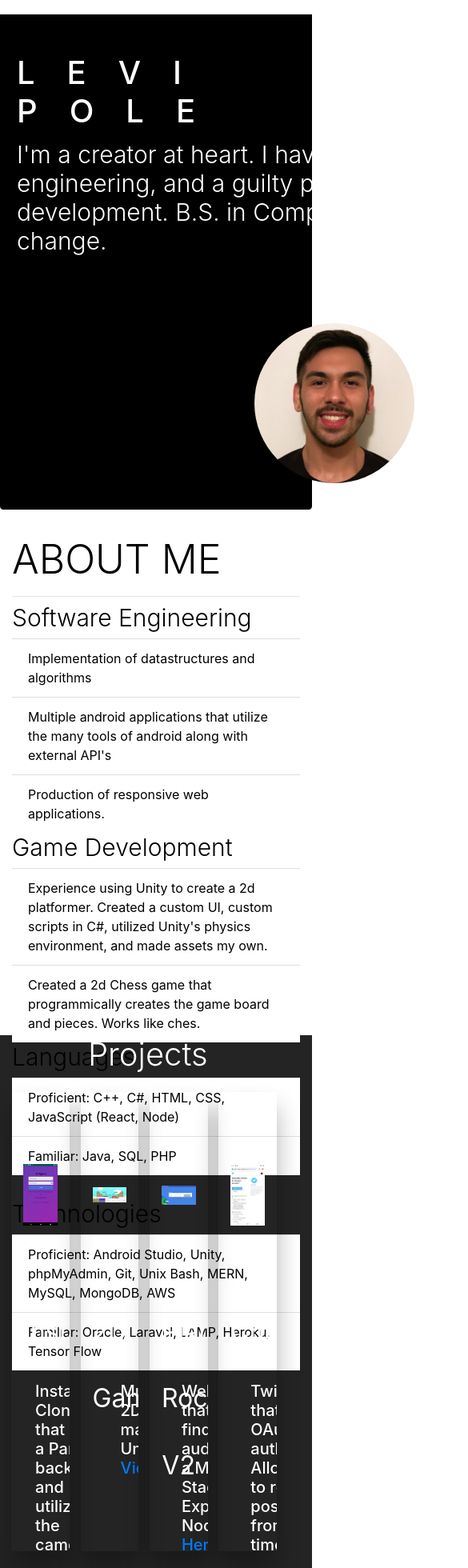
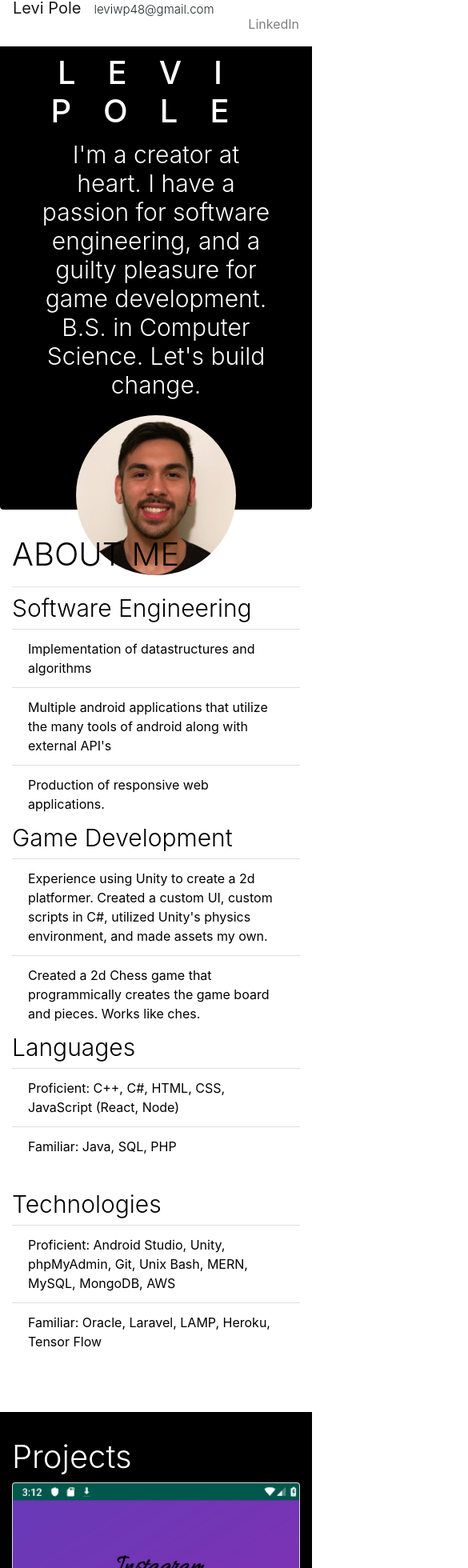
Before and after one commit to leviwp48/levipole.com, a React (Create React App) app in the folder client/: page / in a window 390 px wide. Shown: the part 38-1998 px from the top of the page at 80% size, 585 px wide, since content can reach past the window. Built offline with nearby package versions, Linux system fonts and the light colour scheme.

Commit message:
Working on responsiveness and styling

```diff
--- a/client/src/components/Home/Contact.js
+++ b/client/src/components/Home/Contact.js
@@ -1,47 +1,41 @@
 import React, { Component } from 'react';
-import AppNavbar from '../Nav/AppNavbar';
-import ProjectList from '../Projects/ProjectList';
-import ProjectModal from '../Projects/ProjectModal';
-import { Container, Card, CardImg, CardImgOverlay,
-         CardTitle, CardText, Row, Col, Jumbotron } from 'reactstrap';
-import { BrowserRouter as Router, Route, Redirect, Switch } from 'react-router-dom';
-import PropTypes from 'prop-types';
-import {BrowserView, MobileView} from "react-device-detect";
-
-import { Provider } from 'react-redux';
-import store from '../../store';
-import 'bootstrap/dist/css/bootstrap.min.css';
-import './../../styles/home/Home.css';
-import Summary from './Summary';
-import Intro from './Intro';
-
-// TODO: Set up the layout of the page
-//       Style and add data and media
-//       Maybe show off skills in react or some nice css
-
-
+import { Container, Row, Col, Jumbotron, Media } from 'reactstrap';
 
 class Contact extends Component {
-    state = {
-      isOpen: false
-    };
-
     render() {
       return (
-        <Jumbotron className="Header" style={{backgroundColor: '#FFFFFF', color:'#000000', height:'40vh', marginTop:"-5vh",marginBottom:"-5vh"}}>
-          <Col sm={{ size: 6, order: 2, offset: 1 }}>
-            <Row>
-              <h1 style={{fontSize: '40px', marginLeft: '-3vh'}} className="display-3">Stay Connected</h1>
-            </Row>
-            <Row style={{marginLeft:"55%", marginRight: "-200px"}}>
-              <Col>
-                <a  href="https://www.linkedin.com/in/polelevi/" id="linked"><img style={{marginRight: "-10px", width:"150px", height:"150px"}} src={require('../../images/linkedInLogo.png')}/></a>
-              </Col>
-              <Col>
-                <a  href="https://github.com/leviwp48" id="github"><img  style={{ marginRight: "-90px",width:"150px", height:"150px"}} src={require('../../images/gitHubLogo.png')}/></a>
-              </Col>
-            </Row>
-          </Col>
+        <Jumbotron fluid style={{backgroundColor: '#FFFFFF', paddingTop:"10px"}}>
+        <Container fluid>
+        <Row>
+           <Col sm={{size:12}}>
+              <h1 className="lead" style={{fontSize:'40px' , color: '#000000'}}>
+                  Contact
+              </h1>
+           </Col>
+         </Row>
+
+         <Row>
+            <Col sm={{size:10, offset:1}}>
+              <hr className="my-2" />
+            </Col>
+         </Row>
+
+          <Row>
+            <Col sm={{size:3, offset:4}}>
+              <Media middle href="https://www.linkedin.com/in/polelevi/">
+                <Media object src={require('../../images/linkedInLogo.png')} style={{maxWidth:"150px", maxHeight:"150px"}} alt="LinkedIn" />
+              </Media>
+            </Col>
+
+            <Col>
+              <Media middle href="https://github.com/leviwp48">
+                <Media object src={require("../../images/gitHubLogo.png")} style={{maxWidth:"150px", maxHeight:"150px"}} alt="GitHub" />
+              </Media>
+            </Col>
+
+          </Row>
+
+          </Container>
         </Jumbotron>
        );
     }
--- a/client/src/components/Home/HomePage.js
+++ b/client/src/components/Home/HomePage.js
@@ -7,6 +7,7 @@ import Summary from './Summary';
 import Intro from './Intro';
 import Contact from './Contact';
 import Projects from './Projects';
+import AppNavbar from '../Nav/AppNavbar';
 
 // TODO: Set up the layout of the page
 //       Style and add data and media
@@ -21,7 +22,8 @@ class HomePage extends Component {
 
     render() {
       return (
-        <Container fluid="true" className="Header">
+        <div style={{overflow: "hidden"}}>
+          <AppNavbar />
           <Helmet>
               <title> Levi Pole </title>
           </Helmet>
@@ -29,8 +31,8 @@ class HomePage extends Component {
           <Summary />
           <Projects />
           <Contact />
-        </Container>
-       );
+        </div>
+      );
     }
 }
 
--- a/client/src/components/Home/Intro.js
+++ b/client/src/components/Home/Intro.js
@@ -1,5 +1,5 @@
 import React, { Component } from 'react';
-import {Card, CardImgOverlay, CardTitle, CardText, Row, Col } from 'reactstrap';
+import { Card, Media, CardTitle, CardText, Row, Col } from 'reactstrap';
 import 'bootstrap/dist/css/bootstrap.min.css';
 import './../../styles/home/Home.css';
 
@@ -7,27 +7,23 @@ class Intro extends Component {
 
     render() {
         return (
-          <Row>
-            <Col>
-           <Card body inverse style={{backgroundColor: "#000000", borderColor: "#000000", height: "80vh"}}>
-              <CardImgOverlay >
+              <Card body inverse className="text-center" style={{backgroundColor: "#000000", borderColor: "#000000", height: "80vh"}}>
                   <Row className="display-3">
-                  <Col sm="12" md={{ size: 10, offset: 3}} style = {{marginTop:"10vh"}}>
+                    <Col xs={{ size: 10, offset: 1}} style = {{marginTop:"10vh"}}>
                         <CardTitle style = {{fontSize: "40px", letterSpacing: '40px'}}>LEVI POLE</CardTitle>
-                      <CardText style = {{width:"800px", fontSize: "30px"}}>
+                        <CardText style = {{fontSize: "30px"}}>
                             I'm a creator at heart. I have a passion
                             for software engineering, and a guilty pleasure
                             for game development. B.S. in Computer Science. Let's build change.
                             <Row>
-                              <img style={{ marginLeft: "37vh", marginTop:"10vh", borderRadius: "50%", maxWidth: "200px", height: "200px"}} src={require('../../images/profile.jpg')} />
+                              <Col style={{marginTop:"20px"}}>
+                                <Media object src={require('../../images/profile.jpg')} style={{borderRadius: "50%", maxWidth: "200px", maxHeight: "200px"}} alt="Self Image" />
+                              </Col>
                             </Row>
                         </CardText>
                     </Col>
                   </Row>
-              </CardImgOverlay>
               </Card>
-            </Col>
-          </Row>
         )}
 }
 
--- a/client/src/components/Home/Projects.js
+++ b/client/src/components/Home/Projects.js
@@ -1,5 +1,6 @@
 import React, { Component } from 'react';
-import { Container, Row, Col, Jumbotron } from 'reactstrap';
+import { Container, Row, Col, Jumbotron, Card, CardImg, CardBody,
+         CardColumns, CardTitle, CardText, Button } from 'reactstrap';
 import 'bootstrap/dist/css/bootstrap.min.css';
 import './../../styles/home/Projects.css';
 
@@ -7,44 +8,57 @@ class Projects extends Component {
 
     render() {
         return (
-        <Container fluid="true" className="header" style={{color: '#FFFFFF'}}>
-          <Col sm={{ size: 6, order: 2}} style={{marginLeft: '80px'}}>
-           <h1 style={{fontSize: '40px'}} className="display-3">Projects</h1>
-           </Col>
-           <Row className="rectangle" >
-            <Col className="boxPortrait" >
-              <img src={require("./../../images/instapix.png")}/>
-              <span>InstaPix</span>
-              <Row>
-                <h1 style={{fontSize:"20px", padding:"20px", paddingLeft:"30px"}}>Instagram Clone that uses a Parse backend and utilizes the camera. Allows the user to see posts and submit posts to
-                                                                                  the custom Parse database. <a  href="https://github.com/leviwp48/InstaPix"> View Here </a> </h1>
-              </Row>
-            </Col>
-            <Col className="boxLandscape">
-              <img src={require("./../../images/runica.png")}/>
-              <span>2D Game</span>
-              <Row>
-                <h1 style={{fontSize:"20px",padding:"20px", paddingLeft:"50px"}}>Mulitplayer 2D game made in Unity. <a  href="https://github.com/leviwp48/Runica"> View Here </a> </h1>
-              </Row>
-            </Col>
-            <Col className="boxLandscape">
-              <img src={require("./../../images/pr.jpg")}/>
-              <span>Planet Rocket V2</span>
-              <Row>
-                <h1 style={{fontSize:"20px", padding:"20px", paddingLeft:"40px"}}>Web Application that helps users find a target audience. Uses a MERN Stack(MongoDB, Express, React, Node)
-                                                                                  <a  href="https://github.com/leviwp48/PlanetRocket-V2"> View Here </a> </h1>
-              </Row>
-            </Col>
-            <Col className="boxPortrait">
-              <img src={require("./../../images/cherper.png")}/>
-              <span>Cherper</span>
-              <Row>
-                <h1 style={{fontSize:"20px", padding:"20px", paddingLeft:"40px"}}>Twitter Clone that uses OAuth authentication. Allows a user to read and post tweets from their timeline.
-                                                                                  <a  href="https://github.com/leviwp48/Cherper"> View Here </a> </h1>
-              </Row>
-            </Col>
-          </Row>
+        <Jumbotron fluid style={{backgroundColor: '#000000'}}>
+        <Container fluid>
+        <Row>
+          <Col sm={{size:12}}>
+            <h1 className="lead" style={{fontSize:'40px' , color: '#FFFFFF'}}>
+                Projects
+            </h1>
+          </Col>
+         </Row>
+
+          <CardColumns>
+              <Card>
+                <CardImg top src={require("./../../images/instapix.png")} />
+                  <CardBody>
+                  <CardTitle> InstaPix </CardTitle>
+                  <CardText> Instagram Clone that uses a Parse backend and utilizes the camera. Allows the user to see posts and submit posts to
+                                                                                    the custom Parse database.
+                  </CardText>
+                  <Button color="primary" href="https://github.com/leviwp48/InstaPix"> See Project </Button>
+                </CardBody>
+              </Card>
+
+              <Card>
+                <CardImg top width="100%" src={require("./../../images/cherper.png")} />
+                  <CardBody>
+                  <CardTitle> Cherper </CardTitle>
+                  <CardText> Twitter Clone that uses OAuth authentication. Allows a user to read and post tweets from their timeline.  </CardText>
+                  <Button color="primary" href="https://github.com/leviwp48/Cherper"> See Project </Button>
+                </CardBody>
+              </Card>
+
+              <Card>
+                <CardImg top width="100%" src={require("./../../images/runica.png")} />
+                  <CardBody>
+                  <CardTitle> 2D Game </CardTitle>
+                  <CardText> Mulitplayer 2D game made in Unity. </CardText>
+                  <Button color="primary" href="https://github.com/leviwp48/Runica"> See Project </Button>
+                </CardBody>
+              </Card>
+
+              <Card>
+                <CardImg top width="100%" src={require("./../../images/pr.jpg")} />
+                  <CardBody>
+                  <CardTitle> Planet Rocket V2 </CardTitle>
+                  <CardText> Web Application that helps users find a target audience. Uses a MERN Stack(MongoDB, Express, React, Node) </CardText>
+                  <Button color="primary" href="https://github.com/leviwp48/PlanetRocket-V2"> See Project </Button>
+                </CardBody>
+              </Card>
+            </CardColumns>
         </Container>
+        </Jumbotron>
         )}
 }
 
--- a/client/src/components/Home/Summary.js
+++ b/client/src/components/Home/Summary.js
@@ -14,15 +14,16 @@ class Summary extends Component {
 
     render() {
       return (
-        <Jumbotron fluid  style={{backgroundColor: '#FFFFFF', color: '#000000', height: '80vh'}}>
+        <Jumbotron fluid  style={{backgroundColor: '#FFFFFF', color: '#000000'}}>
         <Container fluid>
          <Row>
            <Col sm={{size:12}}>
-              <h1 className="lead" style={{fontSize:'50px'}}>
+              <h1 className="lead" style={{fontSize:'40px'}}>
                 ABOUT ME
               </h1>
            </Col>
          </Row>
+
          <Row>
             <Col sm={{size:12}}>
               <hr className="my-2" />
@@ -30,7 +31,7 @@ class Summary extends Component {
          </Row>
 
          <Row>
-          <Col sm={{size:3, offset: 1}}>
+          <Col sm={{size:3, offset: 2}}>
              <h1 style={{fontSize: '30px'}} className="lead">Software Engineering</h1>
                <ListGroup flush>
                  <ListGroupItem>Implementation of datastructures and algorithms</ListGroupItem>
@@ -39,7 +40,7 @@ class Summary extends Component {
                  <ListGroupItem>Production of responsive web applications.</ListGroupItem>
                </ListGroup>
            </Col>
-           <Col md={{size:3}}>
+           <Col sm={{size:3}}>
              <h1 style={{fontSize: '30px'}} className="lead">Game Development</h1>
                <ListGroup flush>
                  <ListGroupItem>Experience using Unity to create a 2d platformer. Created a custom UI,
@@ -49,14 +50,14 @@ class Summary extends Component {
                      Works like ches.</ListGroupItem>
                </ListGroup>
            </Col>
-           <Col md={{size:3}}>
+           <Col sm={{size:3}}>
              <h1 style={{fontSize: '30px'}} className="lead">Languages</h1>
                <ListGroup flush>
                  <ListGroupItem>Proficient: C++, C#, HTML, CSS, JavaScript (React, Node) </ListGroupItem>
                  <ListGroupItem>Familiar: Java, SQL, PHP</ListGroupItem>
                </ListGroup>
            </Col>
-           <Col sm={{size:3, offset:1}}>
+           <Col sm={{size:3, offset:2}}>
              <h1 style={{fontSize: '30px', marginTop: '30px'}} className="lead">Technologies</h1>
                <ListGroup flush>
                  <ListGroupItem>Proficient: Android Studio, Unity, phpMyAdmin, Git, Unix Bash, MERN, MySQL, MongoDB, AWS</ListGroupItem>
--- a/client/src/components/Nav/AppNavbar.js
+++ b/client/src/components/Nav/AppNavbar.js
@@ -46,9 +46,10 @@ class AppNavbar extends Component {
   render() {
     //Trying to make navbar transparent until scrolling. Navbar ( think cuz of reactstrap) isn't letting me use background color
     return (
-      <Container fluid="true">
-        <Navbar light color="white" fixed="top">
+      <Container fluid>
+        <Navbar light color="white" fixed="top" expand="md">
             <NavbarBrand href="/"> Levi Pole {this.state.screenPosition}</NavbarBrand>
+            <h1 style={{fontSize: '15px', marginTop:"12px"}} className="lead"> leviwp48@gmail.com</h1>
           {/*<img style={{ marginLeft: "50px", borderRadius: "50%", maxWidth: "65px", height: "65px"}} src={require('../../images/profile.jpg')} /> */}
               <Nav className="ml-auto" navbar>
               {/*
@@ -70,6 +71,11 @@ class AppNavbar extends Component {
                       Github
                   </NavLink>
                 </NavItem>
+                <NavItem>
+                    <NavLink href="https://www.linkedin.com/in/polelevi/">
+                        LinkedIn
+                    </NavLink>
+                </NavItem>
               </Nav>
           </Navbar>
         </Container>
```
Also changed, not shown: client/src/App.js (+14 -3 lines), client/src/components/Nav/Navbar.css (deleted), client/src/images/gmail.jpg (added), client/src/images/gmail2.png (added). Lines whose indentation alone changed are shown as unchanged.
